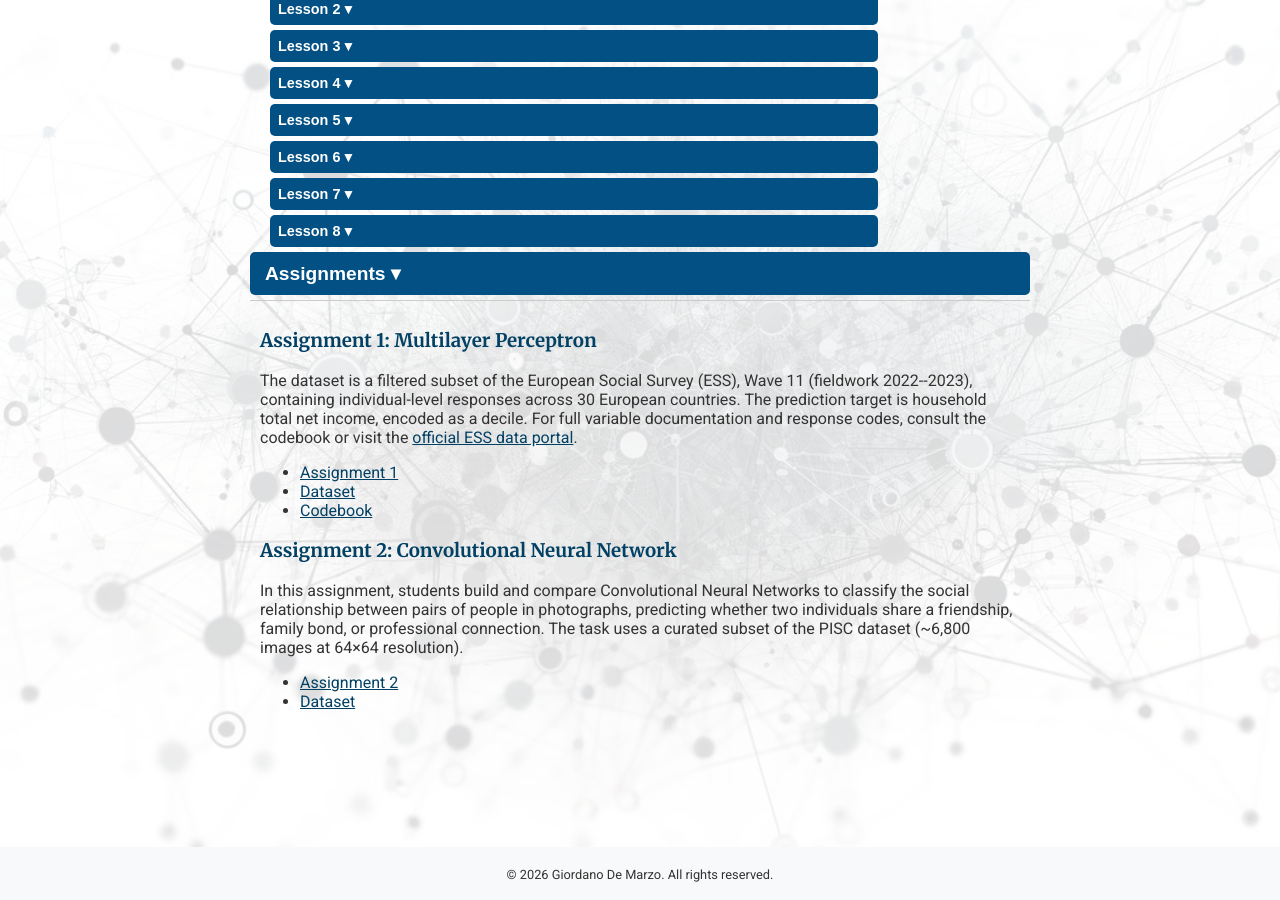
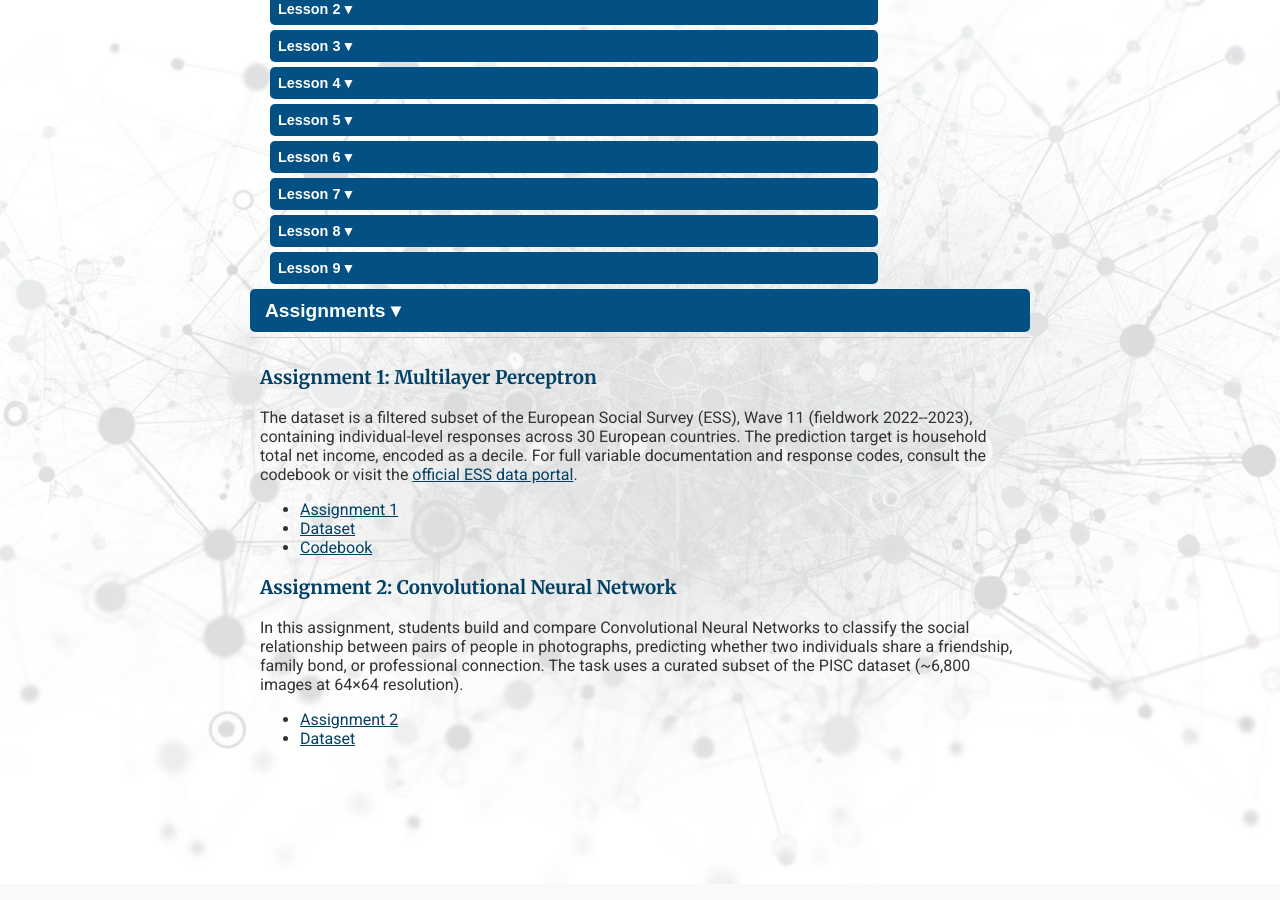
Before and after one commit to giordano-demarzo/giordano-demarzo.github.io, a Jekyll site: the page built from Deep_Learning_26.markdown, in a window 1280 px wide and 900 px high, scrolled down 2751 px. Built offline with Jekyll 4.4.1, drawn with Linux system fonts in a browser that asks for light colours.

```diff
--- a/Deep_Learning_26.markdown
+++ b/Deep_Learning_26.markdown
@@ -260,6 +260,16 @@ applications to the Social Sciences. </p>
     			</ul>
            </div>
        </div>
+       <div class="nested-accordion">
+           <button class="nested-accordion-button">Lesson 9 &#9662;</button>
+           <div class="nested-accordion-content">
+               <h4>Readings and Slides</h4>
+                   	<ul>
+                   		<li><a href="/files/dlss26/slides/DLSS9.pdf">Slides: Large Language Models</a></li>
+                   		<li><a href="https://cameronrwolfe.substack.com/p/llm-scaling-laws">Nice article on LLMs scaling laws.</a></li>
+    			</ul>
+           </div>
+       </div>
 	<!-- Assignments -->
 		<button class="accordion-button" onclick="toggleAccordion('material-section')">Assignments &#9662;</button>
 		<div class="accordion-content" id="material-section">
```
